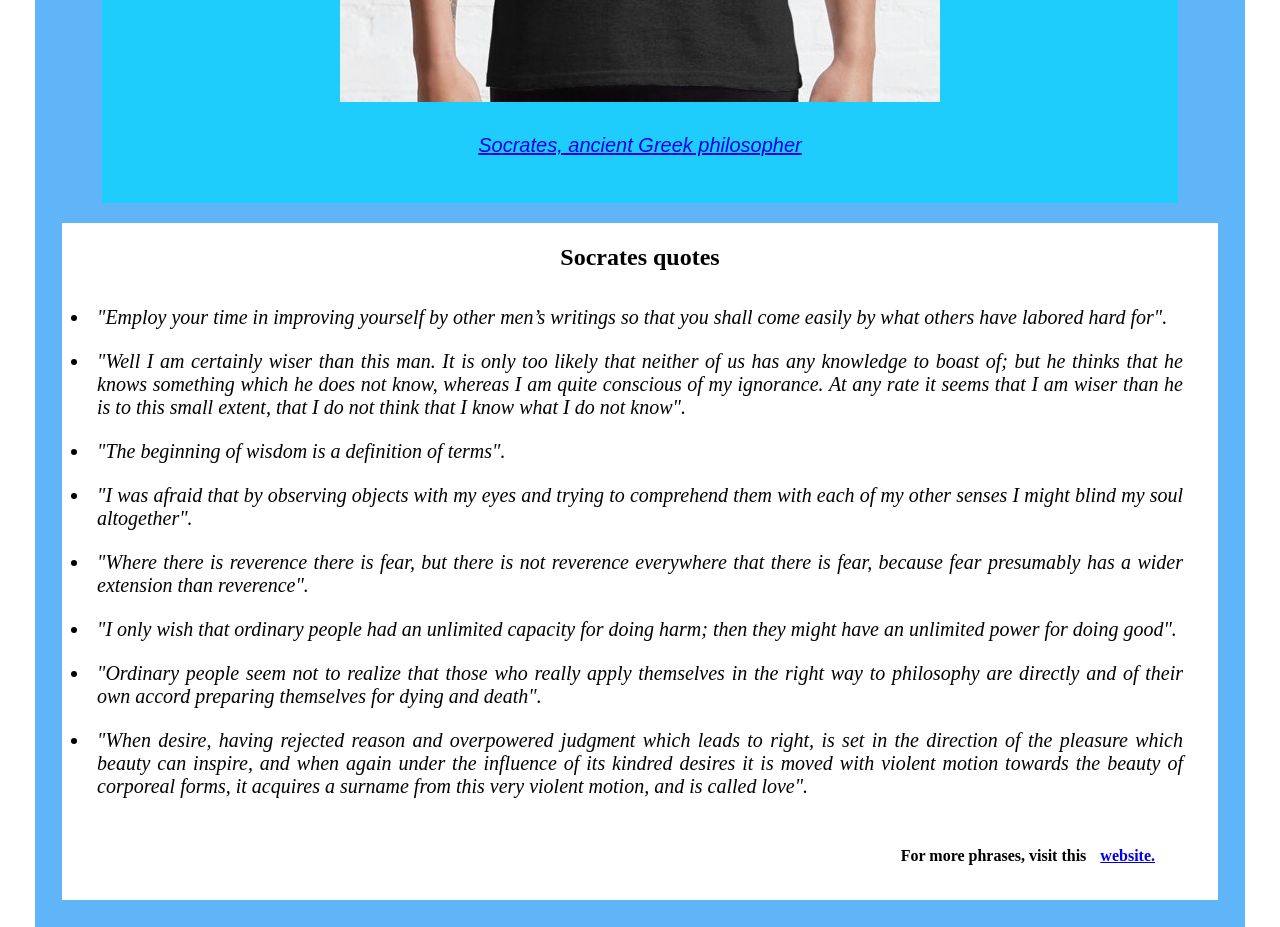
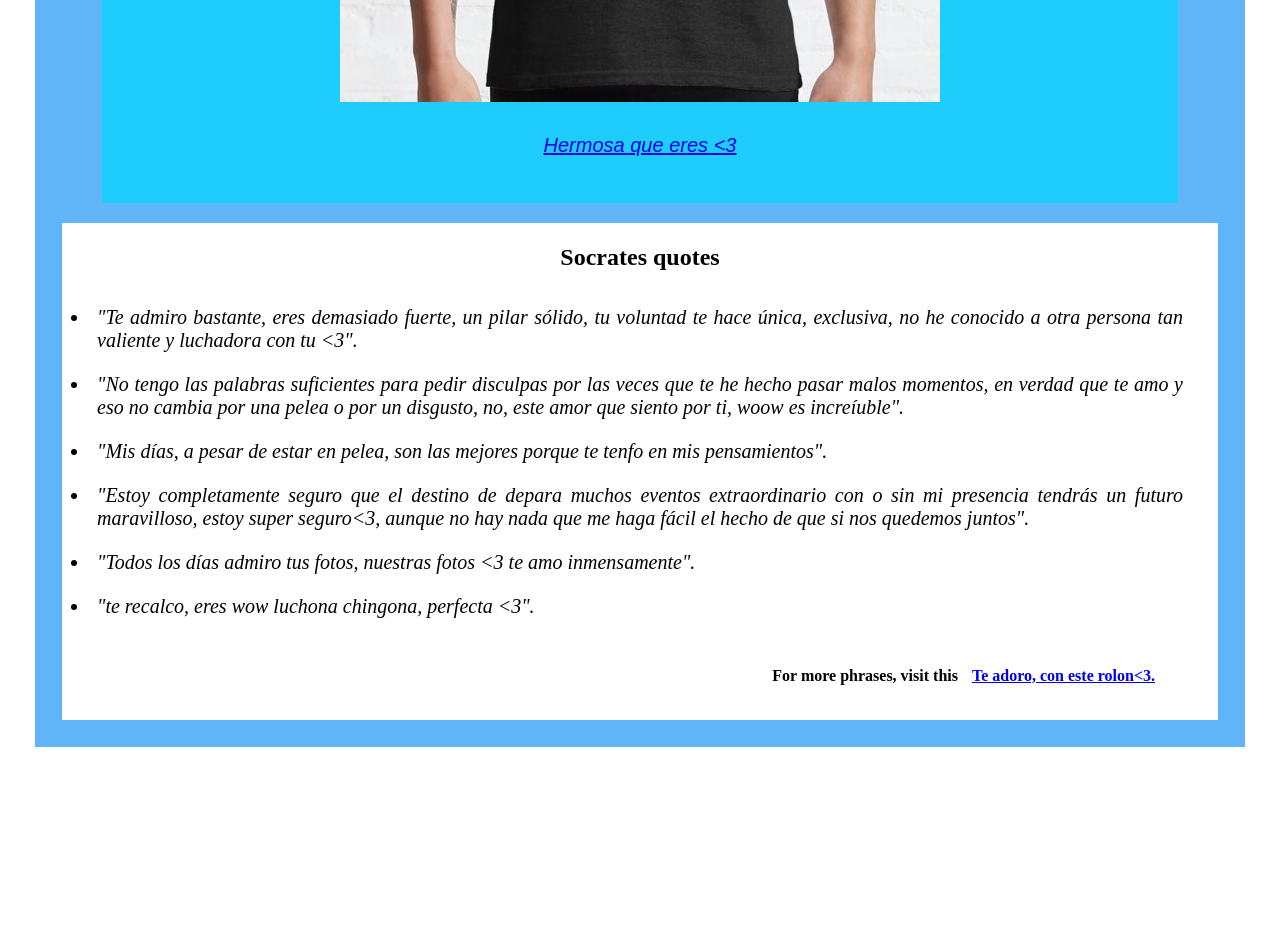
Before and after one commit to AndyTheKSquareGroup/activityone-web, a plain HTML site: page index.html in a window 1280 px wide. Shown: the part 740-1667 px from the top of the page. After the commit the page ends 1522 px from the top, so only its background shows below. Drawn offline with Linux system fonts and the light colour scheme.

Commit message:
Update index.html

```diff
--- a/index.html
+++ b/index.html
@@ -4,33 +4,32 @@
     <meta charset="UTF-8">
     <meta http-equiv="X-UA-Compatible" content="IE=edge">
     <meta name="viewport" content="width=device-width, initial-scale=1.0">
-    <title>SOCRATES</title>
+    <title>TE AMO</title>
     <link rel="stylesheet" href="style.css">
 </head>
 <body>
     <div class="content">
-        <h1 class="title_socrates">SOCRATES</h1>
+        <h1 class="title_socrates">KARLA CHAY</h1>
         <div class="image">
-            <h2 class="phrase">"The only true wisdom is in knowing you know nothing"</h2>
+            <h2 class="phrase">"Contigo sentí el click <3"</h2>
             <img src="1activity_imagen.jpg" alt="mode_Socrates">
             <div class="image_caption">
-                <a href="https://iep.utm.edu/socrates/" alt="mode Socrates">Socrates, ancient Greek philosopher</a>
+                <a href="https://iep.utm.edu/socrates/" alt="mode Socrates">Hermosa que eres <3</a>
             </div>
         </div>
         <div class="quotes">
             <h2>Socrates quotes </h2>
             <ul>
-                <li>"Employ your time in improving yourself by other men’s writings so that you shall come easily by what others have labored hard for".</li>
-                <li>"Well I am certainly wiser than this man. It is only too likely that neither of us has any knowledge to boast of; but he thinks that he knows something which he does not know, whereas I am quite conscious of my ignorance. At any rate it seems that I am wiser than he is to this small extent, that I do not think that I know what I do not know".</li>
-                <li>"The beginning of wisdom is a definition of terms".</li>
-                <li>"I was afraid that by observing objects with my eyes and trying to comprehend them with each of my other senses I might blind my soul altogether".</li>
-                <li>"Where there is reverence there is fear, but there is not reverence everywhere that there is fear, because fear presumably has a wider extension than reverence".</li>
-                <li>"I only wish that ordinary people had an unlimited capacity for doing harm; then they might have an unlimited power for doing good".</li>
-                <li>"Ordinary people seem not to realize that those who really apply themselves in the right way to philosophy are directly and of their own accord preparing themselves for dying and death".</li>
-                <li>"When desire, having rejected reason and overpowered judgment which leads to right, is set in the direction of the pleasure which beauty can inspire, and when again under the influence of its kindred desires it is moved with violent motion towards the beauty of corporeal forms, it acquires a surname from this very violent motion, and is called love".</li>
+                <li>"Te admiro bastante, eres demasiado fuerte, un pilar sólido, tu voluntad te hace única, exclusiva, no he conocido a otra persona tan valiente y luchadora con tu <3".</li>
+                <li>"No tengo las palabras suficientes para pedir disculpas por las veces que te he hecho pasar malos momentos, en verdad que te amo y eso no cambia por una pelea o por un disgusto, no, este amor que siento por ti, woow es increíuble".</li>
+                <li>"Mis días, a pesar de estar en pelea, son las mejores porque te tenfo en mis pensamientos".</li>
+                <li>"Estoy completamente seguro que el destino de depara muchos eventos extraordinario con o sin mi presencia tendrás un futuro maravilloso, estoy super seguro<3, aunque no hay nada que me haga fácil el hecho de que si nos quedemos juntos".</li>
+                <li>"Todos los días admiro tus fotos, nuestras fotos <3 te amo inmensamente".</li>
+                <li>"te recalco, eres wow luchona chingona, perfecta <3".</li>
+
             </ul>
             <div class="foot">
-                <p><b>For more phrases, visit this<a href="https://iep.utm.edu/socrates/">website.</a></b></p>
+                <p><b>For more phrases, visit this<a href="https://www.youtube.com/watch?v=a3hOeU7w59o">Te adoro, con este rolon<3.</a></b></p>
             </div>
         </div>
     </div>
```
